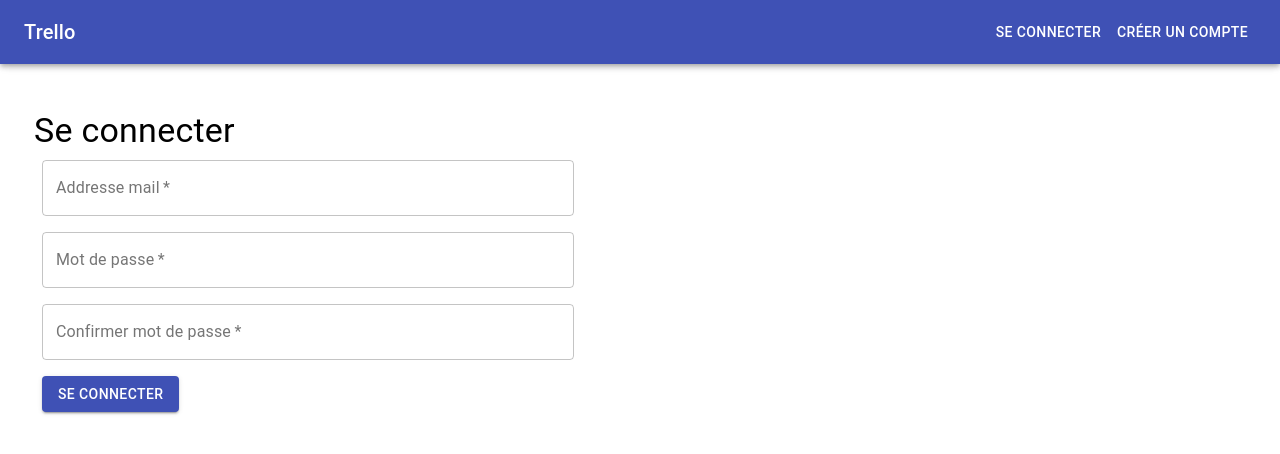
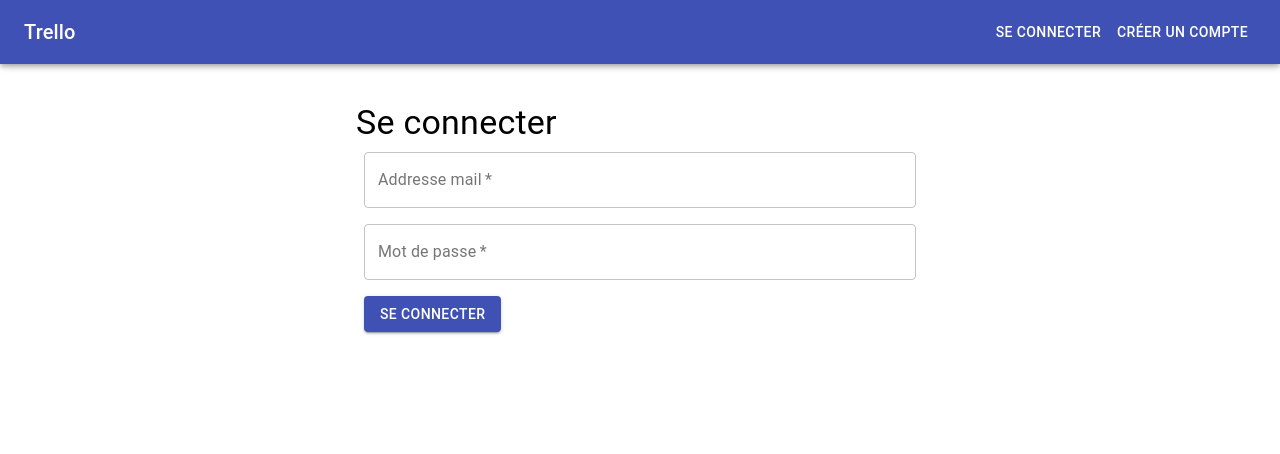
Before and after one commit to sounxh/kanbans, a React (Create React App) app in the folder client/: page / in a window 1280 px wide. Shown: the top 454 px of the page. Built offline with nearby package versions, Linux system fonts and the light colour scheme.

Commit message:
formulaire connection palcer au centre suprresion confirmation mot de passe

```diff
--- a/client/src/components/Login/Body.jsx
+++ b/client/src/components/Login/Body.jsx
@@ -5,12 +5,6 @@
 
 const useStyles = makeStyles((theme) => ({
   appContainer: {
-    display: "flex",
-    flexDirection: "row",
-    overflowX: "auto",
-    whiteSpace: "no-wrap",
-    overflowY: "hidden",
-    position: "absolute",
     marginTop: "100px",
     padding: "10px",
   },
@@ -24,9 +18,9 @@
   const classes = useStyles();
 
   return (
-    <Container className={classes.appContainer} maxWidth="sm">
+    <div className={classes.appContainer} >
       {isConnection ? <ConnectionForm /> : <CreatAccountForm />}
-    </Container>
+    </div>
   );
 };
 
--- a/client/src/components/Login/ConnectionForm.jsx
+++ b/client/src/components/Login/ConnectionForm.jsx
@@ -21,7 +21,6 @@
 const CreatAccountForm = () => {
   const [mail, setMail] = useState("");
   const [password, setPassword] = useState("");
-  const [confirmedPassWord, setConfirmedPassWord] = useState("");
 
   const classes = useStyles();
 
@@ -32,9 +31,7 @@
   const handlePassword = (e) => {
     setPassword(e.target.value);
   };
-  const handleConfirmedPassword = (e) => {
-    setConfirmedPassWord(e.target.value);
-  };
+
   return (
     <Container maxWidth="sm">
       <Grid container spacing={2}>
@@ -63,25 +60,12 @@
           />
         </Grid>
         <Grid item xs={12}>
-          <TextField
-            id="confirm_password_accounte"
-            label="Confirmer mot de passe"
-            type="password"
-            required
-            fullWidth
-            value={confirmedPassWord}
-            onChange={handleConfirmedPassword}
-            variant="outlined"
-          />
-        </Grid>
-        <Grid item xs={12}>
           <Button
             onClick={(e) =>
               console.log(
                 "connection submit with information",
                 mail,
                 password,
-                confirmedPassWord
               )
             }
             size="medium"
```
